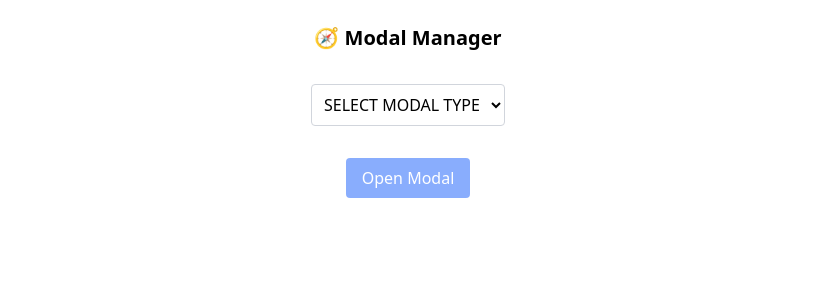
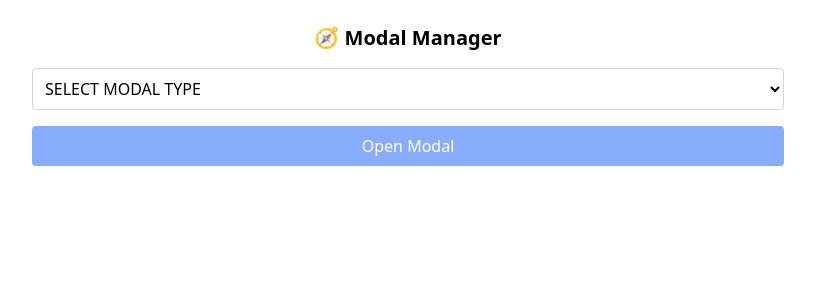
Before and after one commit to TCTR7/ReactJs-Practice, a React (Vite) app in the folder my-practice/: page /modal-manager in a window 1280 px wide. Shown: the top 300 px of the page, without its empty margins (232-1047 px from the left). Built offline with nearby package versions, Linux system fonts and the light colour scheme.

Commit message:
update model ui

```diff
--- a/my-practice/src/components/modals/BaseModal.jsx
+++ b/my-practice/src/components/modals/BaseModal.jsx
@@ -17,7 +17,7 @@ export default function BaseModal({ title, children, onClose }) {
   useEscKey(onClose);
 
   return (
-    <div className="fixed inset-0 z-50 bg-black/50 flex items-center justify-center">
+    <div className="fixed inset-0 z-50 w-full bg-black/50 flex items-center justify-center">
       <div
         ref={dialogRef}
         className="bg-white rounded-2xl shadow-lg p-6 w-full max-w-md animate-fade-in"
--- a/my-practice/src/pages/ModalDemoPage.jsx
+++ b/my-practice/src/pages/ModalDemoPage.jsx
@@ -21,10 +21,11 @@ export default function ModalDemoPage() {
   };
 
   return (
-    <div className="p-6 gap-4 bg-white flex flex-col items-center justify-center">
+    <div className="p-6 gap-4 bg-white w-100 sm:w-150 md:w-200 duration-500 mx-auto">
+      <div className="flex flex-col items-center justify-center w-full">
         <h1 className="text-xl font-bold mb-4">🧭 Modal Manager</h1>
         <select
-        className="border border-gray-300 rounded p-2 mb-4 w-full sm:w-auto"
+          className="border border-gray-300 rounded p-2 mb-4 w-full"
           value={modalType || ""}
           onChange={(e) => setModalType(e.target.value.toUpperCase())}
         >
@@ -38,7 +39,7 @@ export default function ModalDemoPage() {
         <button
           onClick={showModal}
           className={
-          "bg-blue-600 text-white px-4 py-2 rounded w-full sm:w-auto hover:bg-blue-800 hover:cursor-pointer transition-colors duration-200" +
+            "bg-blue-600 text-white px-4 py-2 rounded w-full hover:bg-blue-800 hover:cursor-pointer transition-colors duration-200" +
             (modalType ? "" : " opacity-50 cursor-not-allowed")
           }
           disabled={!modalType}
@@ -46,5 +47,6 @@ export default function ModalDemoPage() {
           Open Modal
         </button>
       </div>
+    </div>
   );
 }
```
Lines whose indentation alone changed are shown as unchanged.
